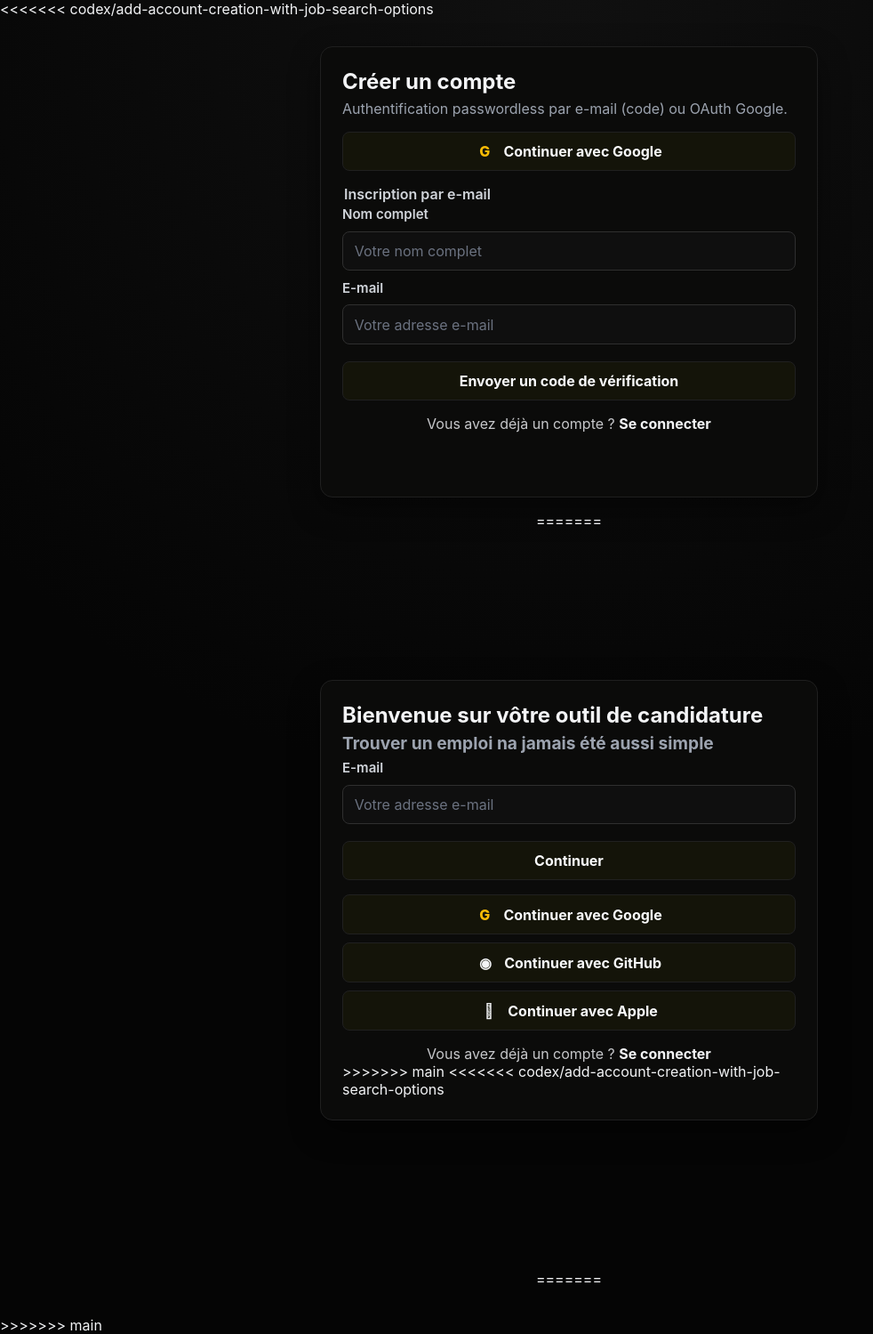
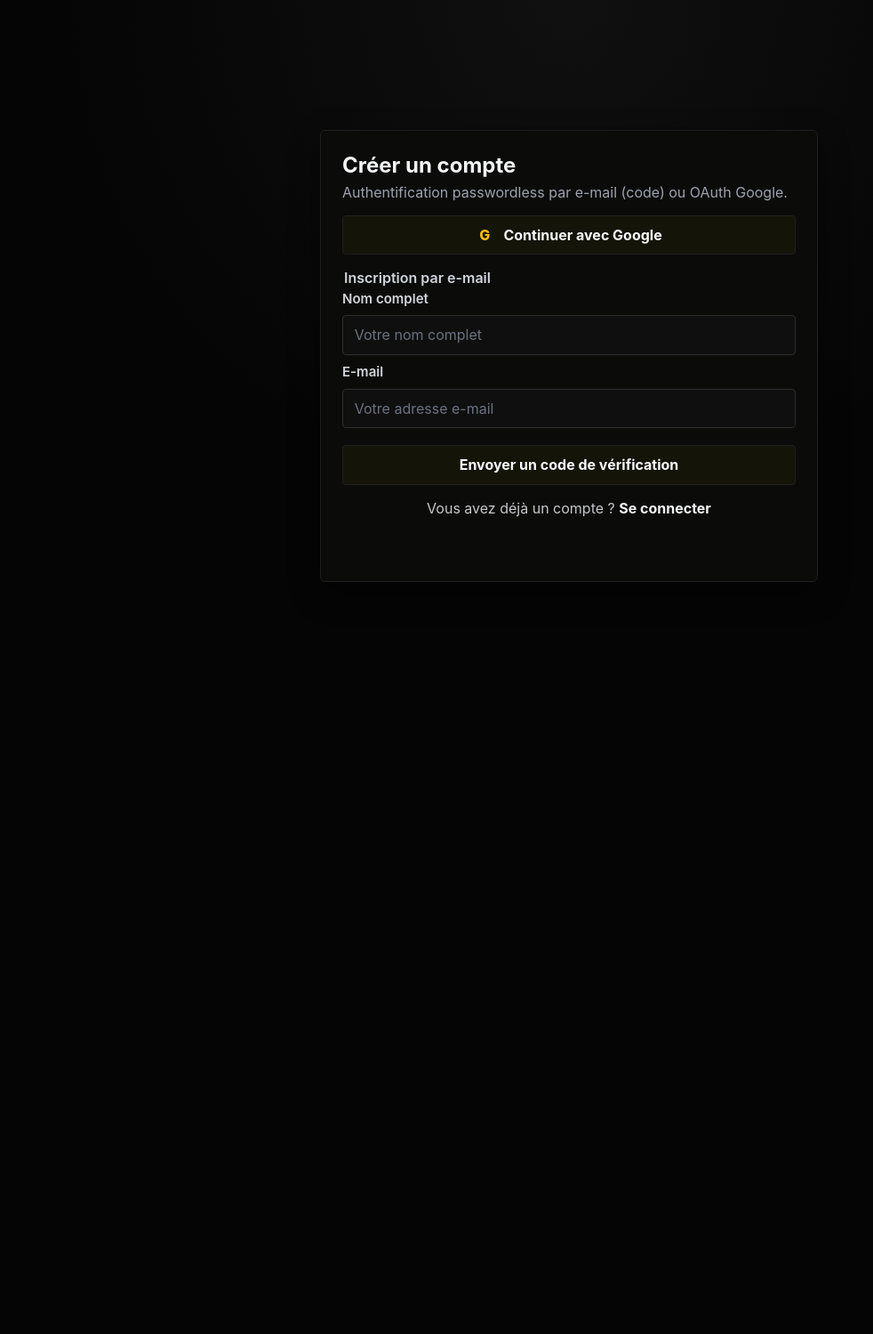
Before and after one commit to RyanDevGitHub/outils-candidature, a PHP site: page / in a window 1280 px wide. Shown: the whole page at 89% size, without its empty margins (0-982 px from the left). After the commit the page ends 654 px from the top, so only its background shows below. Run offline with PHP 8.4, Linux system fonts and the light colour scheme.

Commit message:
fix erreur from codex

```diff
--- a/app.js
+++ b/app.js
@@ -1,4 +1,4 @@
-const API_BASE = '/public/api.php';
+const API_BASE = 'http://localhost:8000/api.php';
 const AUTH_TOKEN_KEY = 'authToken';
 
 const signupForm = document.getElementById('signup-form');
@@ -194,7 +194,6 @@ function handleOauthTokenFromHash() {
   saveAuthToken(authToken);
   setMessage('Connexion Google réussie. Vous pouvez compléter votre profil.', 'success');
   history.replaceState(null, '', window.location.pathname);
-  openModal();
 }
 
 signupForm.addEventListener('submit', async (event) => {
--- a/index.html
+++ b/index.html
@@ -1,12 +1,13 @@
 <!doctype html>
 <html lang="fr">
-<<<<<<< codex/add-account-creation-with-job-search-options
+
 <head>
   <meta charset="UTF-8" />
   <meta name="viewport" content="width=device-width, initial-scale=1.0" />
   <title>Outil candidature - Création de compte</title>
   <link rel="stylesheet" href="styles.css" />
 </head>
+
 <body>
   <main class="container">
     <section class="card auth-card">
@@ -38,7 +39,8 @@
         <fieldset>
           <legend>Vérifier votre e-mail</legend>
           <label for="verificationCode">Code reçu par e-mail</label>
-            <input id="verificationCode" name="verificationCode" type="text" minlength="6" maxlength="6" placeholder="Ex: 123456" required />
+          <input id="verificationCode" name="verificationCode" type="text" minlength="6" maxlength="6"
+            placeholder="Ex: 123456" required />
         </fieldset>
 
         <button type="submit" class="primary-cta">Valider le code</button>
@@ -50,87 +52,12 @@
 
       <p id="message" class="message" aria-live="polite"></p>
     </section>
-=======
-
-<head>
-  <meta charset="UTF-8" />
-  <meta name="viewport" content="width=device-width, initial-scale=1.0" />
-  <title>Outil candidature - Création de compte</title>
-  <link rel="stylesheet" href="styles.css" />
-</head>
-
-<body>
-  <main class="container">
-    <section class="card auth-card">
-      <h1>Bienvenue sur vôtre outil de candidature</h1>
-      <h1 class="subtitle">Trouver un emploi na jamais été aussi simple</h1>
-
-
-
-      <form id="signup-form" novalidate>
-        <fieldset>
-
-
-          <label for="email">E-mail</label>
-          <input id="email" name="email" type="email" placeholder="Votre adresse e-mail" required />
-        </fieldset>
-
-        <button type="submit" class="primary-cta">Continuer</button>
-      </form>
-      <div class="social-stack" aria-label="Connexion avec un réseau social">
-        <button type="button" class="social-button social-google">
-          <span class="icon" aria-hidden="true">G</span>
-          Continuer avec Google
-        </button>
-        <button type="button" class="social-button social-github">
-          <span class="icon" aria-hidden="true">◉</span>
-          Continuer avec GitHub
-        </button>
-        <button type="button" class="social-button social-apple">
-          <span class="icon" aria-hidden="true"></span>
-          Continuer avec Apple
-        </button>
-      </div>
-
-      <p class="switch-auth">
-        Vous avez déjà un compte ? <a href="#" class="login-link">Se connecter</a>
-      </p>
-
->>>>>>> main
 
     <section id="profile-preview" class="card preview hidden" aria-live="polite">
       <h2>Résultat possible : aperçu du profil enregistré</h2>
       <p class="subtitle">Voici ce qui est sauvegardé une fois le profil complété.</p>
       <pre id="preview-content" class="preview-content"></pre>
     </section>
-<<<<<<< codex/add-account-creation-with-job-search-options
-    </main>
-
-    <section id="profile-modal" class="modal hidden" aria-hidden="true" role="dialog" aria-modal="true" aria-labelledby="modal-title">
-      <div class="modal-card">
-        <div class="progress-header">
-          <p id="progress-text" class="progress-text">Finalisation du profil : 0%</p>
-          <div class="progress-track" aria-hidden="true">
-            <div id="progress-bar" class="progress-bar"></div>
-          </div>
-        </div>
-
-        <h2 id="modal-title">Compléter votre profil</h2>
-        <p id="modal-question" class="modal-question"></p>
-
-        <div id="modal-field-container" class="modal-field-container"></div>
-
-        <div class="modal-actions">
-          <button id="back-button" type="button" class="secondary">Retour</button>
-          <button id="next-button" type="button">Suivant</button>
-        </div>
-      </div>
-    </section>
-
-    <script src="app.js"></script>
-  </body>
-</html>
-=======
   </main>
 
   <section id="profile-modal" class="modal hidden" aria-hidden="true" role="dialog" aria-modal="true"
@@ -159,4 +86,3 @@
 </body>
 
 </html>
->>>>>>> main
--- a/styles.css
+++ b/styles.css
@@ -26,7 +26,7 @@ body {
   width: min(680px, 100%);
   background: #0b0b0a;
   border: 1px solid #1f1f1f;
-  border-radius: 14px;
+  border-radius: 6px;
   box-shadow: 0 12px 34px rgba(0, 0, 0, 0.45);
   padding: 1.5rem;
 }
@@ -42,7 +42,7 @@ body {
 .preview-content {
   margin: 0;
   padding: 0.8rem;
-  border-radius: 8px;
+  border-radius: 4px;
   background: #0f172a;
   color: #e2e8f0;
   font-size: 0.88rem;
@@ -99,7 +99,7 @@ select,
 button {
   font: inherit;
   border: 1px solid #2f2f2f;
-  border-radius: 8px;
+  border-radius: 4px;
   padding: 0.7rem 0.8rem;
   background: #0f0f0f;
   color: #f9fafb;
@@ -171,6 +171,7 @@ button:hover {
   min-height: 1.2rem;
   font-weight: 600;
   margin-top: 0.8rem;
+  text-align: center;
 }
 
 .success {
```
Also changed, not shown: public/api.php (+32 -9 lines), 1 other file. Lines whose indentation alone changed are shown as unchanged.
